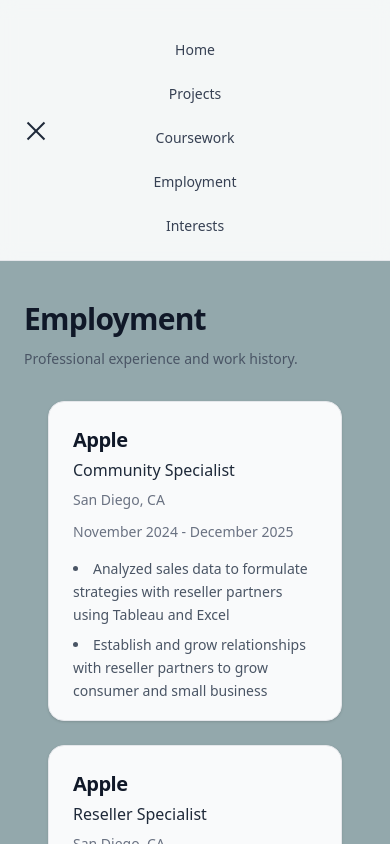
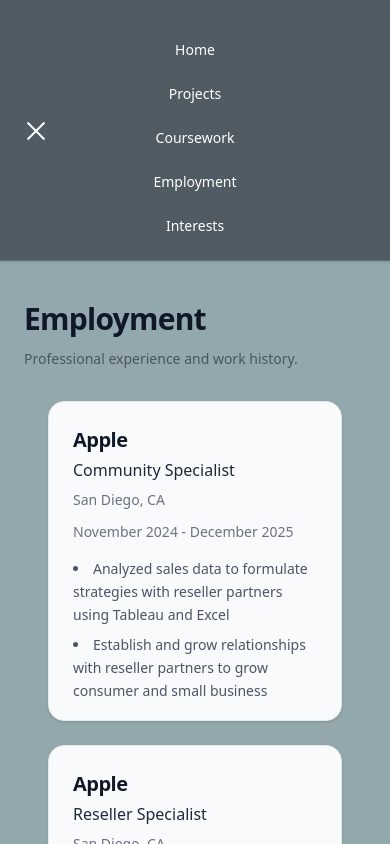
Before and after one commit to raul-martinezbeltran/Personal-Website, a React (Vite) app: page /#/employment in a window 390 px wide. Both pictures are taken after a click on the button 36 px from the left and 16 px from the top of the page. Shown: the top 844 px of the page. Built offline with nearby package versions, Linux system fonts and the light colour scheme.

Commit message:
Added contrast with text and background for navbar

```diff
--- a/src/Components/Navbar/index.tsx
+++ b/src/Components/Navbar/index.tsx
@@ -2,16 +2,18 @@
 import { useState } from "react";
 
 const navItemStyle =
-  "w-full text-center px-3 py-2 text-sm font-medium text-gray-700 rounded-md transition-colors hover:text-black hover:bg-gray-200";
+  "w-full text-center px-4 py-2 text-sm font-medium text-white rounded-md transition-all duration-200 hover:bg-white/10 hover:-translate-y-[1px]";
 
 export default function Navbar() {
   const [open, setOpen] = useState(false);
 
+  const handleClick = () => setOpen(false);
+
   return (
-    <nav className="sticky top-0 z-50 bg-white/90 backdrop-blur border-b border-gray-200">
+    <nav className="sticky top-0 z-50 bg-[#4C5760]/95 backdrop-blur border-b border-white/10 shadow-sm">
       <div className="max-w-5xl mx-auto px-6 py-4 relative">
         {/* Desktop Links */}
-        <div className="hidden sm:flex justify-center space-x-4">
+        <div className="hidden sm:flex justify-center gap-2">
           <Link to="/" className={navItemStyle}>
             Home
           </Link>
@@ -35,47 +37,46 @@
           onClick={() => setOpen(!open)}
         >
           <div className="relative w-6 h-6">
-            {/* Top line */}
             <span
-              className={`absolute left-0 top-1/2 w-6 h-0.5 bg-gray-800 transform transition duration-300 origin-center ${
+              className={`absolute left-0 top-1/2 w-6 h-0.5 bg-white transform transition duration-300 origin-center ${
                 open ? "rotate-45" : "-translate-y-2"
               }`}
-            ></span>
-            {/* Middle line */}
+            />
             <span
-              className={`absolute left-0 top-1/2 w-6 h-0.5 bg-gray-800 transform transition duration-300 origin-center ${
+              className={`absolute left-0 top-1/2 w-6 h-0.5 bg-white transform transition duration-300 origin-center ${
                 open ? "opacity-0" : ""
               }`}
-            ></span>
-            {/* Bottom line */}
+            />
             <span
-              className={`absolute left-0 top-1/2 w-6 h-0.5 bg-gray-800 transform transition duration-300 origin-center ${
+              className={`absolute left-0 top-1/2 w-6 h-0.5 bg-white transform transition duration-300 origin-center ${
                 open ? "-rotate-45" : "translate-y-2"
               }`}
-            ></span>
+            />
           </div>
         </button>
 
         {/* Mobile Links */}
-        {open && (
-          <div className="sm:hidden flex flex-col items-center gap-2 mt-4 w-full">
-            <Link to="/" className={navItemStyle}>
+        <div
+          className={`sm:hidden flex flex-col items-center gap-2 w-full overflow-hidden transition-all duration-300 ${
+            open ? "max-h-64 opacity-100 mt-4" : "max-h-0 opacity-0"
+          }`}
+        >
+          <Link to="/" onClick={handleClick} className={navItemStyle}>
             Home
           </Link>
-            <Link to="/projects" className={navItemStyle}>
+          <Link to="/projects" onClick={handleClick} className={navItemStyle}>
             Projects
           </Link>
-            <Link to="/coursework" className={navItemStyle}>
+          <Link to="/coursework" onClick={handleClick} className={navItemStyle}>
             Coursework
           </Link>
-            <Link to="/employment" className={navItemStyle}>
+          <Link to="/employment" onClick={handleClick} className={navItemStyle}>
             Employment
           </Link>
-            <Link to="/interests" className={navItemStyle}>
+          <Link to="/interests" onClick={handleClick} className={navItemStyle}>
             Interests
           </Link>
         </div>
-        )}
       </div>
     </nav>
   );
```
Lines whose indentation alone changed are shown as unchanged.
